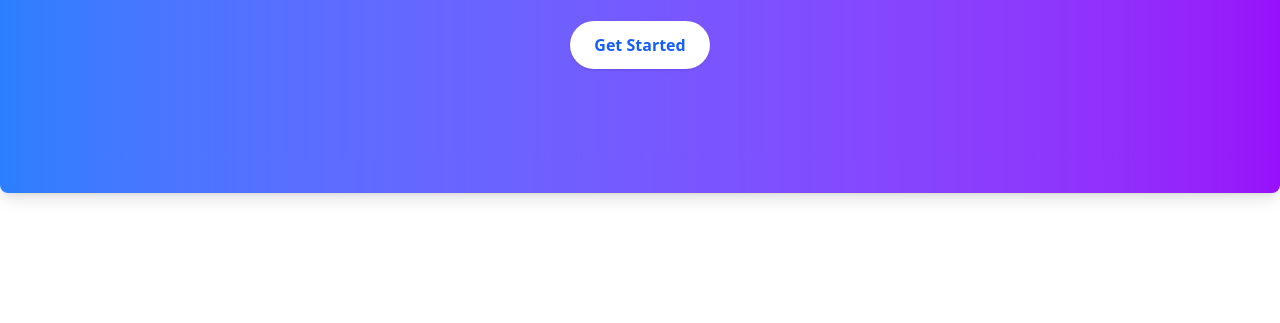
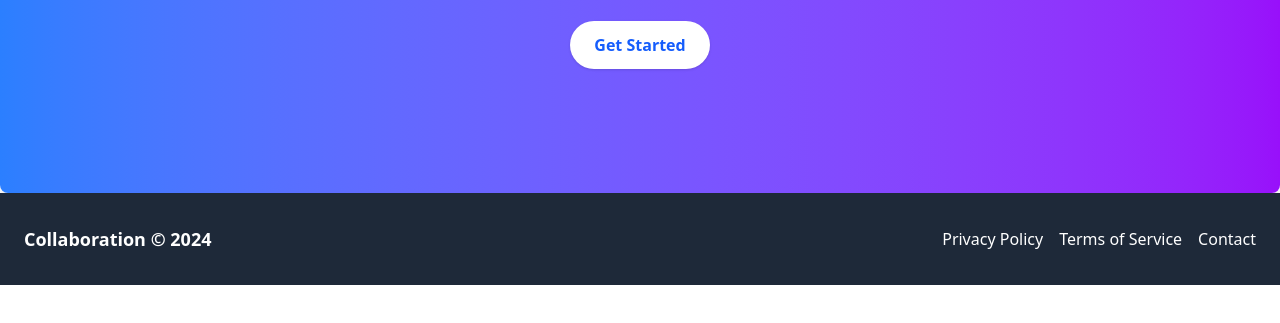
Before and after one commit to Kapil-dhakad/colobration3, a website: page index.html in a window 1280 px wide. Shown: the part 351-674 px from the top of the page. Drawn offline with nearby package versions, Linux system fonts and the light colour scheme.

Commit message:
created footer section

```diff
--- a/index.html
+++ b/index.html
@@ -29,5 +29,22 @@
         <a href="#" class="bg-white text-blue-600 font-semibold px-6 py-3 rounded-full shadow hover:bg-blue-100 transition">Get Started</a>
     </div>
 </section>
+
+<section class="footer-section">
+    <footer class="bg-gray-800 text-white py-8">
+        <div class="container mx-auto flex flex-col md:flex-row items-center justify-between px-6">
+            <div class="mb-4 md:mb-0">
+                <span class="font-bold text-lg">Collaboration &copy; 2024</span>
+            </div>
+            <div>
+                <ul class="flex space-x-4">
+                    <li><a href="#" class="hover:text-gray-300">Privacy Policy</a></li>
+                    <li><a href="#" class="hover:text-gray-300">Terms of Service</a></li>
+                    <li><a href="#" class="hover:text-gray-300">Contact</a></li>
+                </ul>
+            </div>
+        </div>
+    </footer>
+</section>
 </body>
 </html>
```
